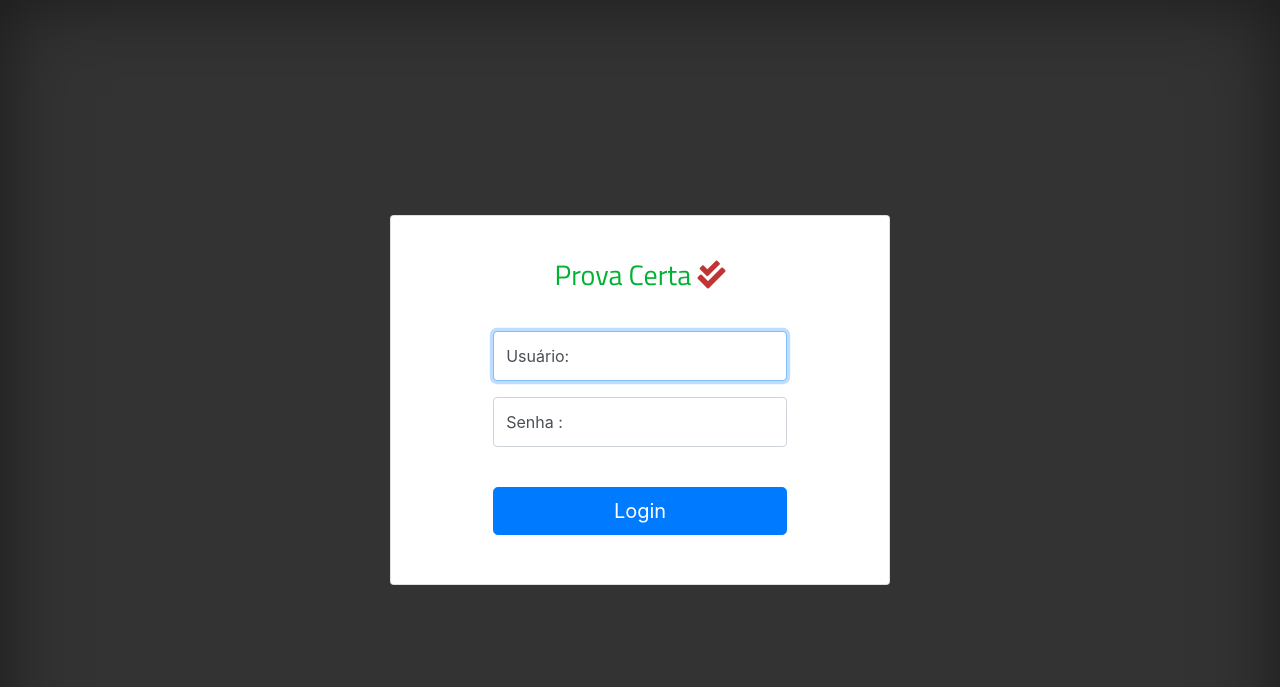
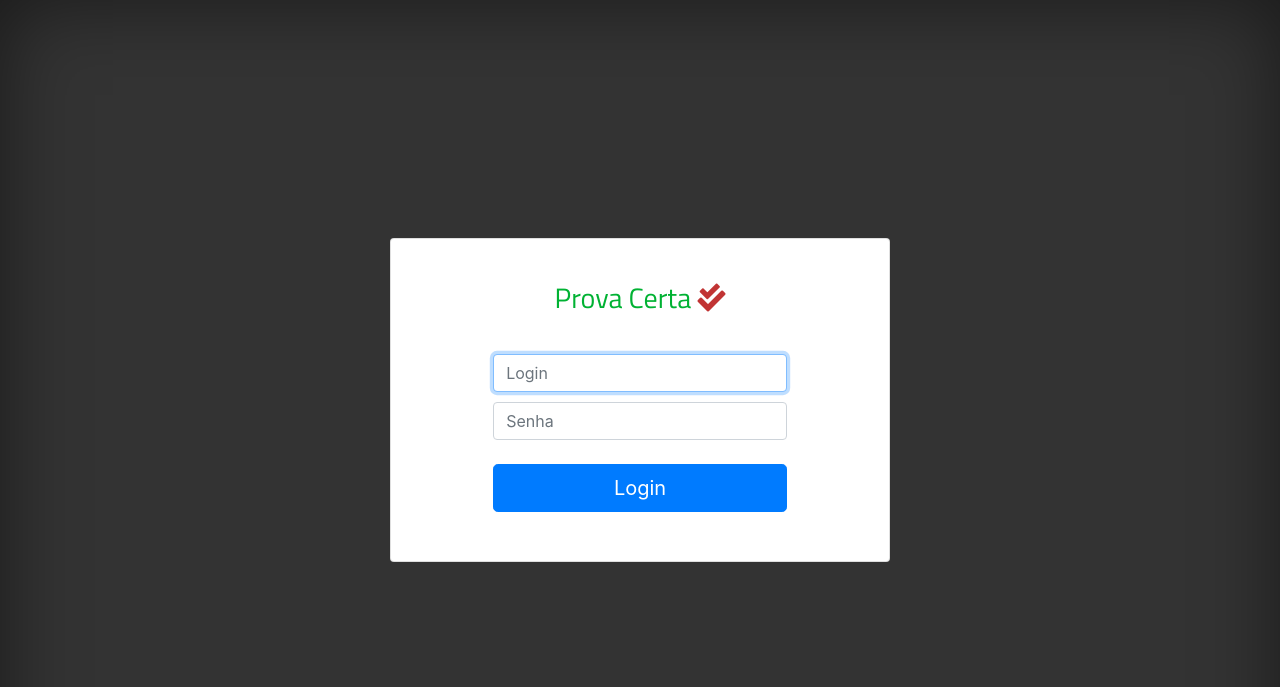
Before and after one commit to bruno-pierro/teste_progresso, a PHP site: page /login.php in a window 1280 px wide. Shown: the top 687 px of the page. Run offline with PHP 8.4, Linux system fonts and the light colour scheme; some libraries are stand-ins or nearby versions.

Commit message:
correções login

```diff
--- a/login.php
+++ b/login.php
@@ -1,10 +1,9 @@
 <?php
 include("config.php");
 
-  session_start();
+session_start();
 
 if($_SERVER["REQUEST_METHOD"] == "POST") {
-      // username and password sent from form
 
  $myusername = mysqli_real_escape_string($db,$_POST['username']);
  $mypassword = mysqli_real_escape_string($db,$_POST['password']);
@@ -30,17 +29,17 @@ if($_SERVER["REQUEST_METHOD"] == "POST") {
  $_SESSION['cargo'] = $active2;
  $_SESSION['senha'] = $active3;
 
-      // If result matched $myusername and $mypassword, table row must be 1 row
 
  if($count == 1 and $active2 == 'coordenador') {
-         //session_register("myusername");
-         //$_SESSION['login_user'] = $myusername;
 
   $_SESSION['login'] = time();
   header("location: coord.php");
+
 }else if($count == 1 and $active2 == 'professor'){
+
  $_SESSION['login'] = time();
  header("location: professor_2.php");
+
 }
 else {
  $error = "Your Login Name or Password is invalid";
@@ -64,16 +63,14 @@ else {
   <div style = "margin:30px auto; width: 500px;" class="card">
     <h3 class="text-center mb-4 h3 mb-3 font-weight-normal" style="margin-top: 1.5em;font-family: 'Titillium Web', sans-serif;color:#00B233">Prova Certa <i class="fas fa-check-double" style="color:#c13434;"></i></i></h3>
     <form action = "" method = "post" style="width: 65%;" class="col-centered  form-signin">
-      <div class="form-label-group">
+      <div class="form-label-grup">
 
         <input type = "text" name = "username" placeholder="Login" required autofocus class = "form-control"/>
-        <label for="username">Usuário: </label>
 
       </div>
-      <div class="form-label-group">
+      <div class="form-label-grup" style="margin-top:10px;">
 
         <input type = "password" name = "password" placeholder="Senha" class = "form-control" required />
-        <label for="password">Senha  :</label>
 
       </div><br>
       <button type="submit" class="btn btn-lg btn-primary btn-block">Login</button><br />
```
